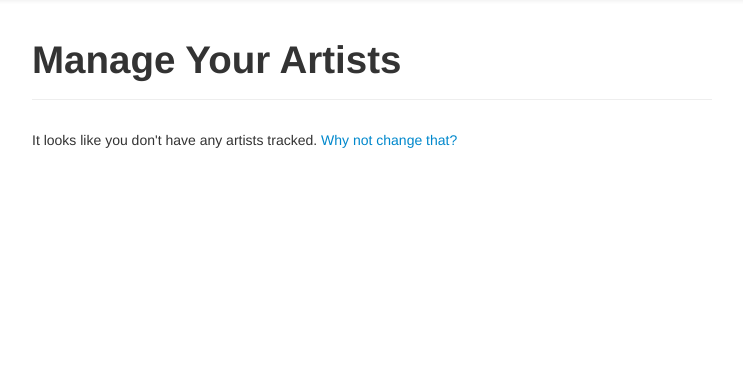
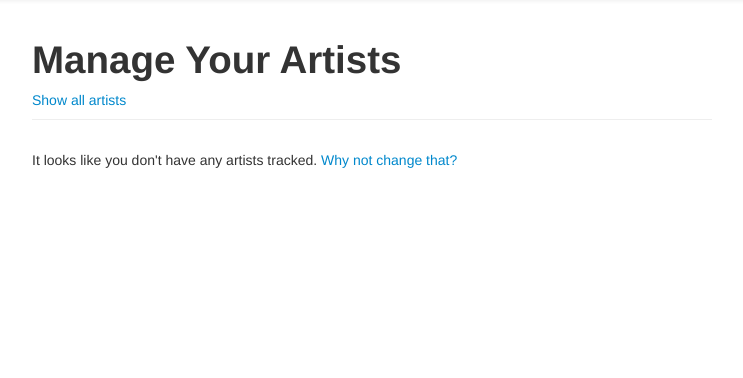
Before and after one commit to EFulmer/music_tracker, a Flask app: page /my_artists/ in a window 1280 px wide. Shown: the part 42-420 px from the top of the page, without its empty margins (268-1011 px from the left). Run offline with Flask 2, Linux system fonts and the light colour scheme; the visitor is signed in with stand-in values (Sample User, id 1); data comes from the database, SQL or seed files in the repository; parts of the project's set-up code (start-up, migrations or seed data) failed here and were passed over; some libraries are stand-ins or nearby versions.

Commit message:
added "all artists" link to manage artists template

```diff
--- a/music_tracker/templates/manage_list.html
+++ b/music_tracker/templates/manage_list.html
@@ -1,15 +1,14 @@
 {% extends "layout.html" %}
 {% block body %}
 
-<!-- TODO Link to "add artist" page! -->
-<!-- TODO Link to "all" page! -->
 <div class="container">
 	{% include 'flash.html' %}
-	<div class="page-header">
+        <div class="page-header">
             <h1>
                 Manage Your Artists
-		</h1>
-	</div>
+            </h1>
+            <a href="/my_artists/all/">Show all artists</a>
+        </div>
 {% if artists %}
 <form class="container" action="" method="">
 	<table class="table">
```
